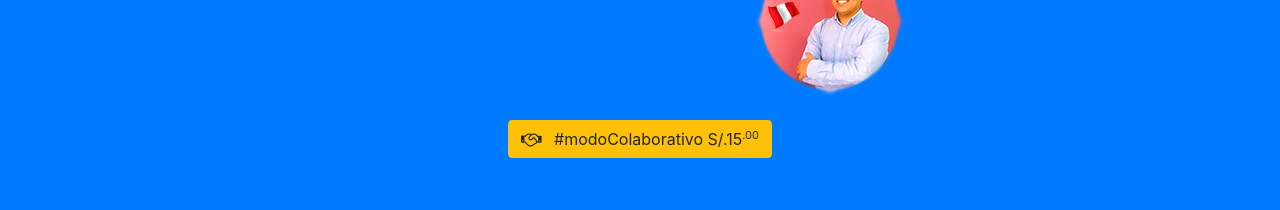
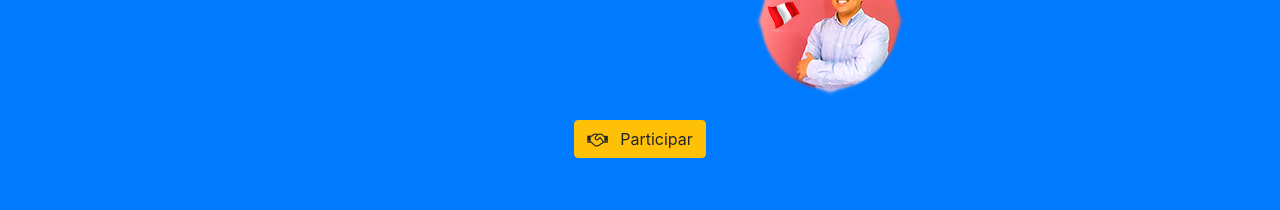
Before and after one commit to angelcreati/seminario, a website with bundled scripts: page index.html in a window 1280 px wide. Shown: the part 2340-2550 px from the top of the page. Built offline with nearby package versions, Linux system fonts and the light colour scheme.

Commit message:
Update index.html

```diff
--- a/index.html
+++ b/index.html
@@ -175,9 +175,9 @@
 	  </div>
         </div>
         <div class="text-center mt-4">
-          <a class="btn btn-xl btn-warning" href="https://www.mercadopago.com/mpe/checkout/start?pref_id=273930937-fd6870ae-1a37-45ae-a468-1df9261ca84d">
+          <a class="btn btn-xl btn-warning" href="https://www.mercadopago.com/mpe/checkout/start?pref_id=273930937-a03796b8-ce29-4083-8cb9-7c041bc37b04">
             <i class="fa fa-handshake-o mr-2"></i>
-            #modoColaborativo S/.15<span style="font-size: 11px; vertical-align:super;">.00</span>
+            Participar<span style="font-size: 11px; vertical-align:super;"></span>
           </a>
         </div>
       </div>
@@ -207,16 +207,18 @@
             LO QUIERO
           </a>
         </div>
+
 	<br>
 		<P></P>
+	<div style="display:none;">
 		<p class="text-center"><i class="fa fa-arrow-circle-down mr-2"></i> <b>[Acceso] </b>GRATUITO </p>
 		<div class="text-center mt-4">
           	<a class="btn btn-xl btn-danger" href="https://www.mercadopago.com/mpe/checkout/start?pref_id=273930937-fd6870ae-1a37-45ae-a468-1df9261ca84d">
             	<i class="fa fa-handshake-o mr-2"></i>
             	#modoColaborativo S/.15<span style="font-size: 12px; vertical-align:super;">.00</span>
           	</a>
-        </div>
-
+        	</div>
+	</div>
 
           </div>
         </div>
```
